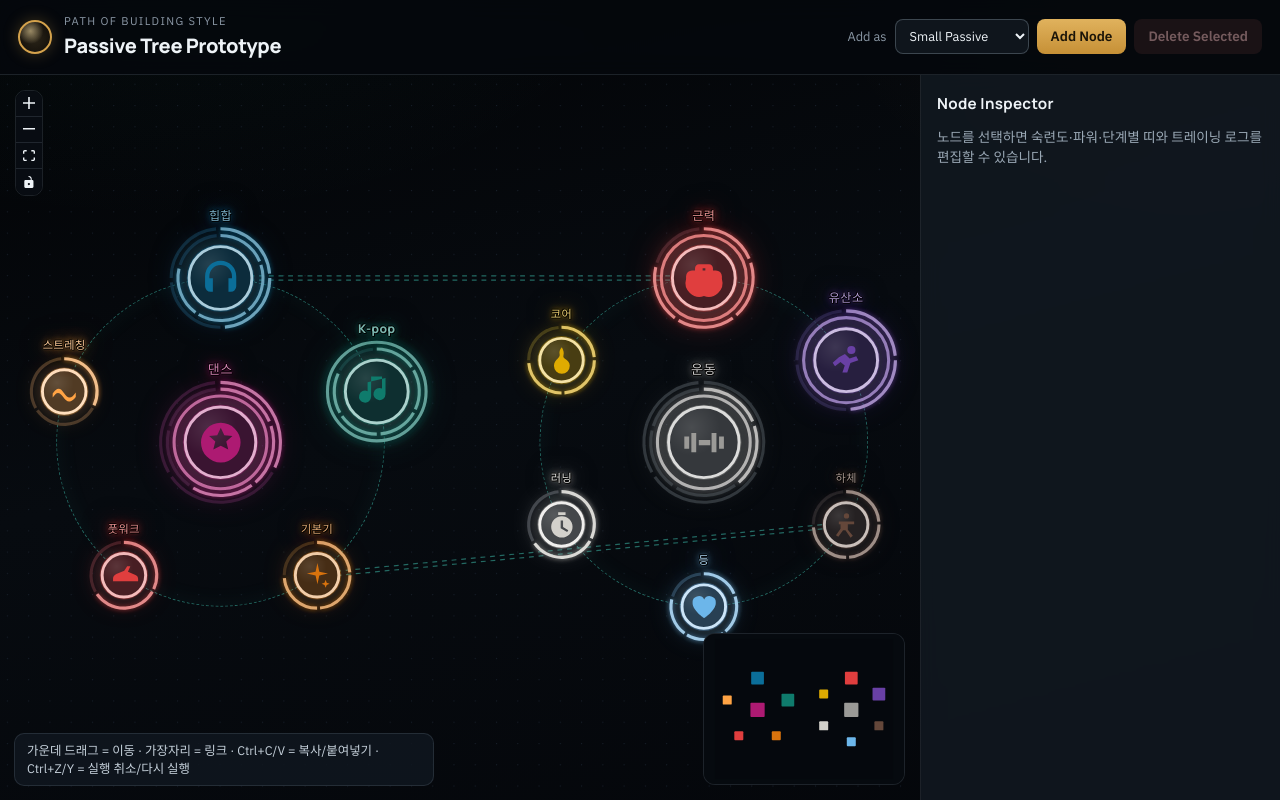
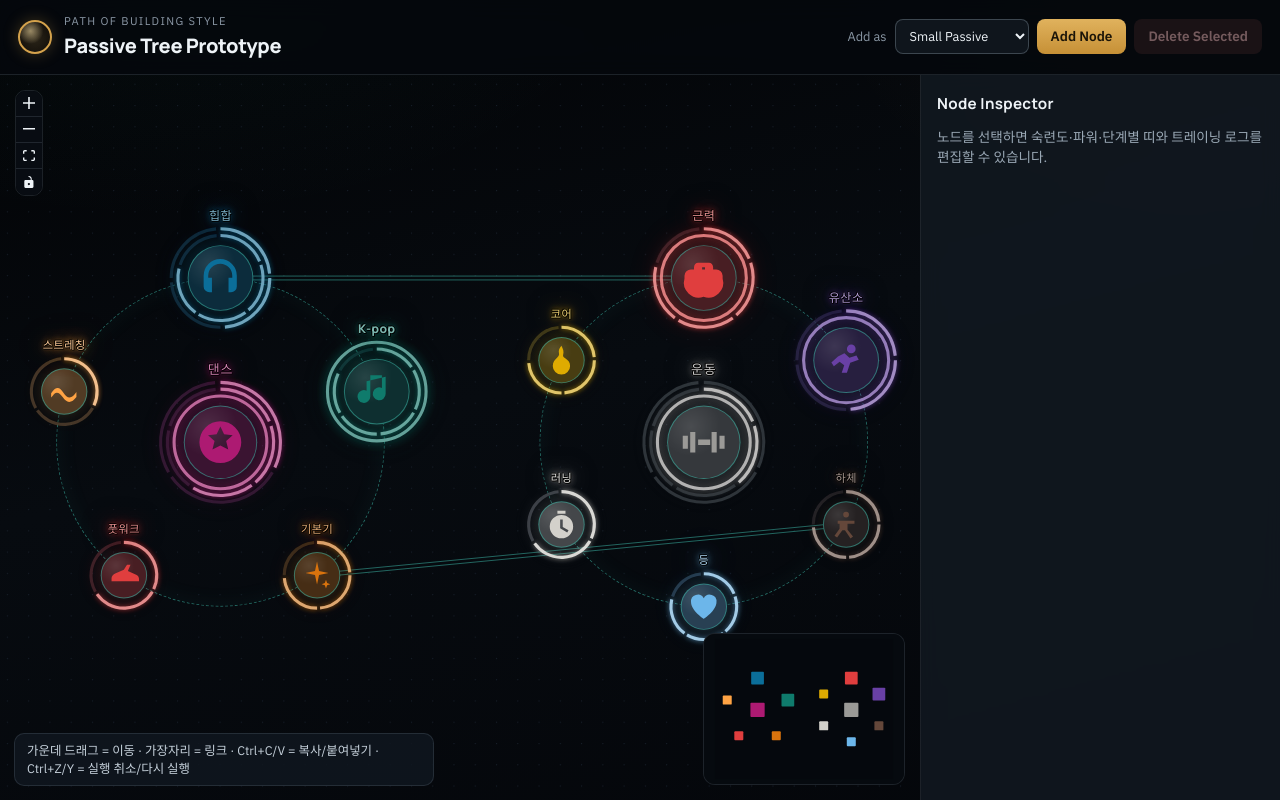
Before and after one commit to ingkomm/Reactflowprototype, a React (Vite) app: page / in a window 1280 px wide. Built offline with nearby package versions, Linux system fonts and the light colour scheme.

Commit message:
Match node borders and solid links to orbit stroke
Use the orbit teal/opacity for the node face border, and draw solid
1px double-line links with the same color, opacity, and weight.

Co-authored-by: ingkomm <ingkomm@users.noreply.github.com>

```diff
--- a/src/App.tsx
+++ b/src/App.tsx
@@ -1212,8 +1212,7 @@ export default function App() {
             connectionLineType={ConnectionLineType.Straight}
             connectionLineStyle={{
               stroke: 'color-mix(in srgb, #3db8a8 55%, transparent)',
-              strokeWidth: 1.25,
-              strokeDasharray: '5 5',
+              strokeWidth: 1,
             }}
             fitView
             elevateNodesOnSelect
@@ -1222,8 +1221,7 @@ export default function App() {
               type: 'center',
               style: {
                 stroke: 'color-mix(in srgb, #3db8a8 55%, transparent)',
-                strokeWidth: 1.25,
-                strokeDasharray: '5 5',
+                strokeWidth: 1,
               },
               zIndex: 0,
             }}
--- a/src/components/CenterEdge.tsx
+++ b/src/components/CenterEdge.tsx
@@ -8,15 +8,14 @@ import {
 
 export type CenterFlowEdge = Edge<Record<string, never>, 'center'>
 
-/** Match mastery orbit: teal at ~55% opacity. */
+/** Match mastery orbit: 1px teal at 55% opacity. */
 const LINK_STROKE = 'color-mix(in srgb, #3db8a8 55%, transparent)'
 const LINK_STROKE_SELECTED = 'color-mix(in srgb, #3db8a8 78%, transparent)'
-const LINK_WIDTH = 1.25
-const LINK_DASH = '5 5'
-/** Half-gap between the two parallel strokes (px in flow space). */
-const DOUBLE_OFFSET = 2.2
+const LINK_WIDTH = 1
+/** Half-gap between the two parallel solid strokes. */
+const DOUBLE_OFFSET = 2
 
-/** Straight double-line edge through each node's geometric center. */
+/** Straight solid double-line edge through each node's geometric center. */
 export function CenterEdge({
   id,
   source,
@@ -63,13 +62,11 @@ export function CenterEdge({
   const lineStyle = {
     stroke,
     strokeWidth: LINK_WIDTH,
-    strokeDasharray: LINK_DASH,
     cursor: 'pointer' as const,
   }
 
   return (
     <>
-      {/* Invisible hit target along the center line */}
       <BaseEdge
         id={`${id}-hit`}
         path={getStraightPath({ sourceX, sourceY, targetX, targetY })[0]}
--- a/src/components/PassiveNode.css
+++ b/src/components/PassiveNode.css
@@ -82,11 +82,9 @@
   position: absolute;
   inset: 0;
   border-radius: 50%;
-  border: 3px solid color-mix(in srgb, var(--icon-color) 55%, white);
-  box-shadow:
-    0 0 0 1px color-mix(in srgb, var(--icon-color) 35%, transparent),
-    0 0 var(--glow-blur) rgba(255, 255, 255, calc(var(--glow-alpha) * 0.35)),
-    0 0 calc(var(--glow-blur) * 1.4) color-mix(in srgb, var(--icon-color) calc(var(--glow-alpha) * 100%), transparent);
+  /* Match mastery orbit stroke color/opacity (inside first band). */
+  border: 1px solid color-mix(in srgb, #3db8a8 55%, transparent);
+  box-shadow: 0 0 var(--glow-blur) color-mix(in srgb, var(--icon-color) calc(var(--glow-alpha) * 55%), transparent);
   background:
     radial-gradient(circle at 32% 28%, rgba(255, 255, 255, 0.1), transparent 42%),
     color-mix(in srgb, var(--icon-color) 28%, #0d1218);
@@ -104,15 +102,12 @@
   display: block;
 }
 
-.passive-node.has-bands .passive-node__ring {
-  border-color: color-mix(in srgb, var(--icon-color) 35%, white);
-}
-
 .passive-node.is-selected .passive-node__ring {
+  border-color: color-mix(in srgb, #3db8a8 78%, transparent);
   box-shadow:
     0 0 0 2px #f4f7fa,
-    0 0 0 5px color-mix(in srgb, var(--icon-color) 70%, white),
-    0 0 var(--glow-blur) color-mix(in srgb, var(--icon-color) calc(var(--glow-alpha) * 100%), transparent);
+    0 0 0 5px color-mix(in srgb, #3db8a8 35%, transparent),
+    0 0 var(--glow-blur) color-mix(in srgb, var(--icon-color) calc(var(--glow-alpha) * 55%), transparent);
 }
 
 /* Center drag zone */
```
